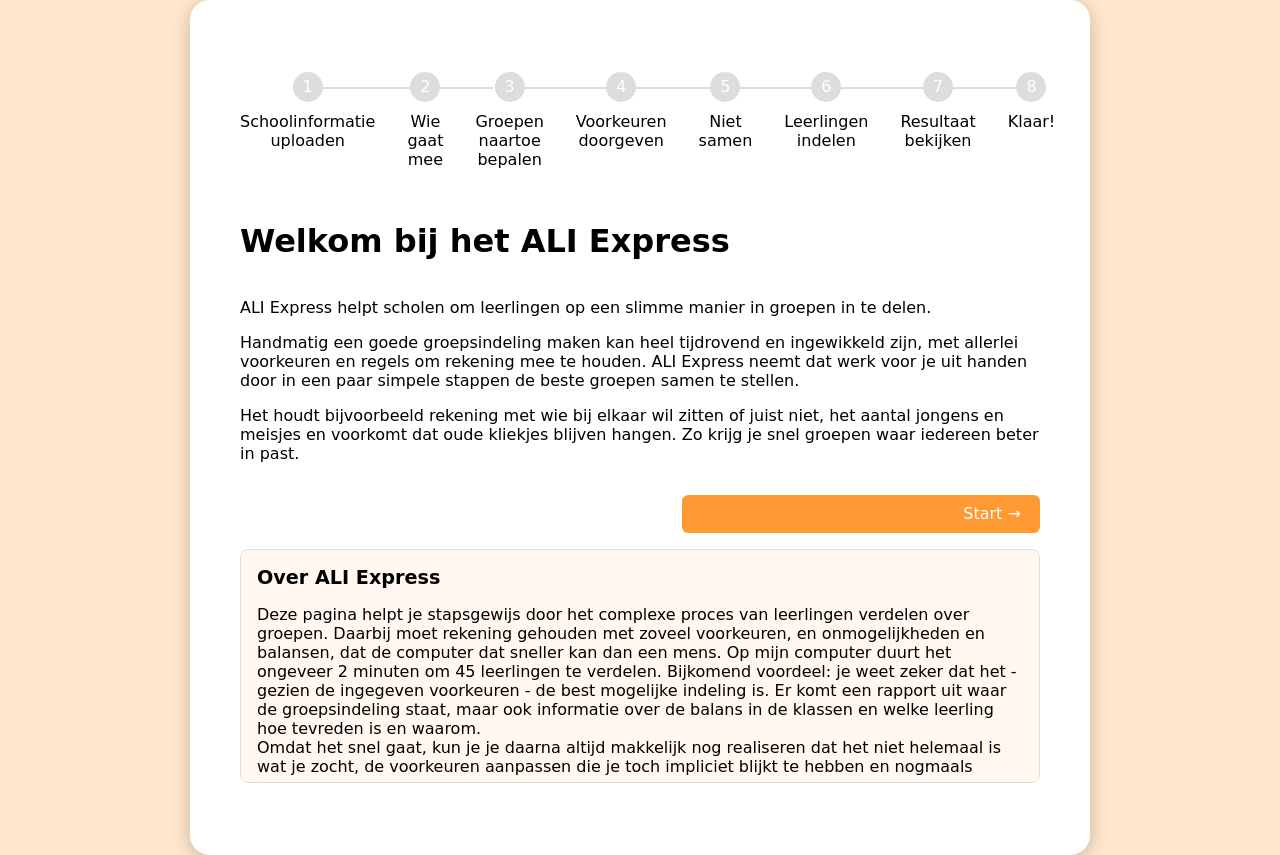
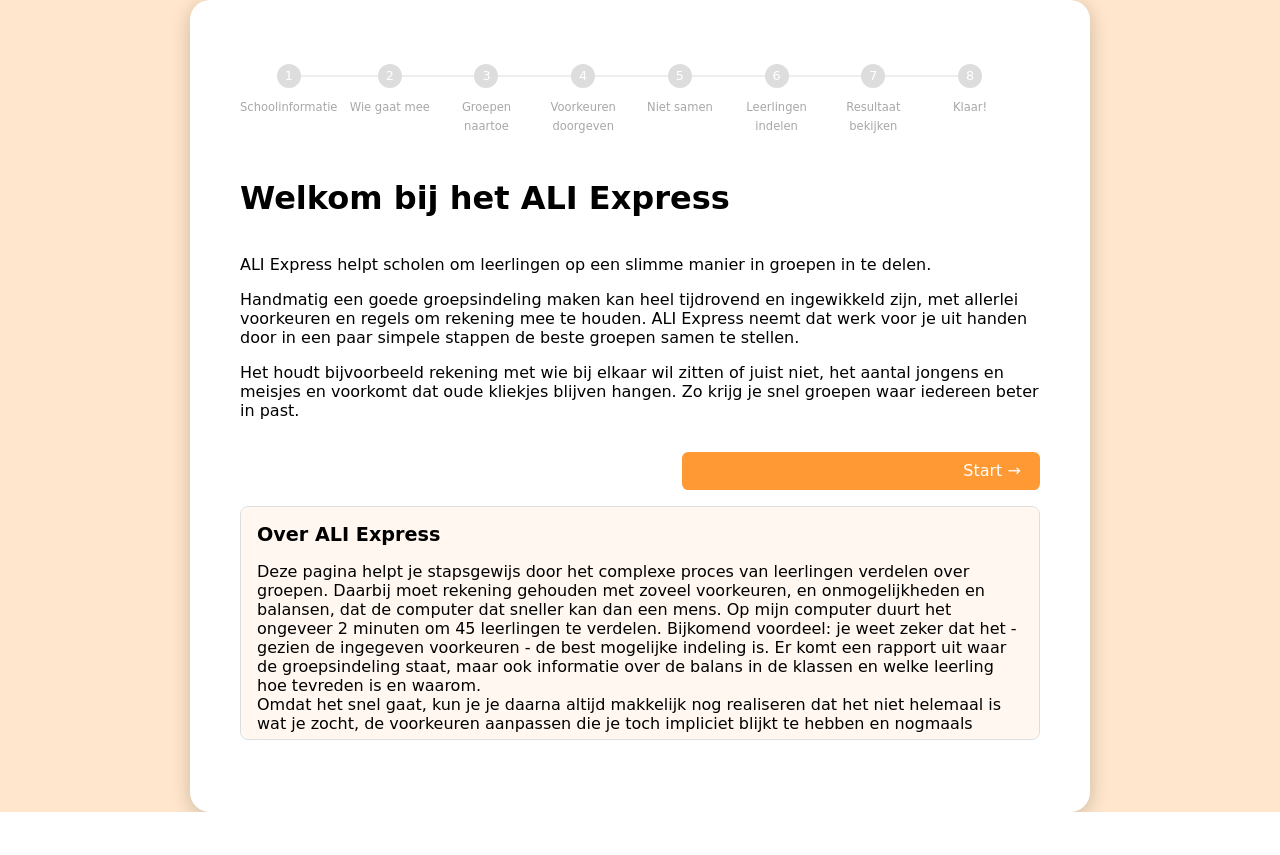
Before and after one commit to SjoerdCor/aliexpress, a Flask app: template templates/home.html in a window 1280 px wide. After the commit the page ends 812 px from the top, so only its background shows below. Run offline with Flask 3, Linux system fonts and the light colour scheme; the template is opened without the code that fills it, so the values that code supplies are empty.

Commit message:
ux: lighten the wizard stepper and show it as overview on home only

```diff
--- a/static/style.css
+++ b/static/style.css
@@ -272,10 +272,9 @@ input[type="submit"]:hover {
 
 .stepper {
   display: flex;
-  justify-content: space-between;
-  margin: 2rem 0;
+  margin: 1.5rem 0;
+  gap: 0.5rem;
   counter-reset: step;
-  gap: 2rem;
 }
 
 .step {
@@ -284,20 +283,21 @@ input[type="submit"]:hover {
   flex: 1;
 }
 
+/* A numbered circle, kept modest in size so it stays light next to the short labels. */
 .step::before {
   counter-increment: step;
   content: counter(step);
-  width: 30px;
-  height: 30px;
-  line-height: 30px;
+  width: 24px;
+  height: 24px;
+  line-height: 24px;
+  font-size: 0.8rem;
   display: block;
-  margin: 0 auto 10px;
+  margin: 0 auto 8px;
   border-radius: 50%;
   background-color: #ddd;
   color: #fff;
   position: relative;
   z-index: 2;
-
 }
 
 .step.active::before {
@@ -305,27 +305,36 @@ input[type="submit"]:hover {
 }
 
 .step.done::before {
-  background-color: #c2a17a  ;
+  background-color: #c2a17a;
 }
 
 .step:not(:last-child)::after {
   content: "";
   position: absolute;
-  top: 15px;
+  top: 11px;
   left: 50%;
-  width: calc(100% + 2rem);
+  width: calc(100% + 0.5rem);
   height: 2px;
-  background-color: #ddd	;
+  background-color: #eee;
   z-index: 1;
 }
 
 .step.done:not(:last-child)::after {
-  background-color: #c2a17a  ;
+  background-color: #c2a17a;
 }
 
-.step a {
-  text-decoration: none;
-  color: inherit;
+/* Non-active labels stay deliberately light (but still readable): the numbered dot and the
+   connecting line carry the done/upcoming state, so the text itself can be quiet and never
+   reads as a heavy wall of words. Only the current step's label is dark and bold. */
+.step span {
+  font-size: 0.72rem;
+  line-height: 1.2;
+  color: #a8a8a8;
+}
+
+.step.active span {
+  color: #444;
+  font-weight: bold;
 }
 
 .download-buttons a {
--- a/templates/base.html
+++ b/templates/base.html
@@ -65,33 +65,39 @@
             });
         </script>
         {% endif %}
+        {# A slim, quiet progress strip: all eight steps stay visible (so nothing is hidden
+           or surprising) but rendered small and unobtrusive — short labels (at most two
+           lines) in a light colour, so the row of text never feels heavy. Shown inside the
+           wizard (current_step 1-8) and, as a static overview, on the home page
+           (stepper_overzicht); the processes dashboard sets neither, so it stays hidden. #}
+        {% if current_step or stepper_overzicht %}
         <div class="stepper">
             <div class="step {% if current_step > 1 %}done{% elif current_step == 1 %}active{% endif %}">
-                <span>Schoolinformatie<br>uploaden</span>
+                <span>Schoolinformatie</span>
             </div>
             <div class="step {% if current_step > 2 %}done{% elif current_step == 2 %}active{% endif %}">
-                <span>Wie gaat<br>mee</span>
+                <span>Wie gaat mee</span>
             </div>
             <div class="step {% if current_step > 3 %}done{% elif current_step == 3 %}active{% endif %}">
-                <span>Groepen naartoe<br>bepalen</span>
+                <span>Groepen naartoe</span>
             </div>
             <div class="step {% if current_step > 4 %}done{% elif current_step == 4 %}active{% endif %}">
-                <span>Voorkeuren <br>doorgeven</span>
+                <span>Voorkeuren doorgeven</span>
             </div>
             <div class="step {% if current_step > 5 %}done{% elif current_step == 5 %}active{% endif %}">
-                <span>Niet<br>samen</span>
+                <span>Niet samen</span>
             </div>
-
             <div class="step {% if current_step > 6 %}done{% elif current_step == 6 %}active{% endif %}">
-                <span>Leerlingen<br>indelen</span>
+                <span>Leerlingen indelen</span>
             </div>
             <div class="step {% if current_step > 7 %}done{% elif current_step == 7 %}active{% endif %}">
-                <span>Resultaat<br> bekijken</span>
+                <span>Resultaat bekijken</span>
             </div>
             <div class="step {% if current_step > 8 %}done{% elif current_step == 8 %}active{% endif %}">
                 <span>Klaar!</span>
             </div>
         </div>
+        {% endif %}
         <h1>{% block header %}{% endblock %}</h1>
         {% block content %}{% endblock %}
     </div>
--- a/templates/home.html
+++ b/templates/home.html
@@ -1,5 +1,7 @@
 {% extends "base.html" %}
 {% set current_step = 0 %}
+{# Show the wizard strip here purely as a static overview of what the app does. #}
+{% set stepper_overzicht = true %}
 {% block header %}Welkom bij het ALI Express{% endblock %}
 
 {% block content %}
```
